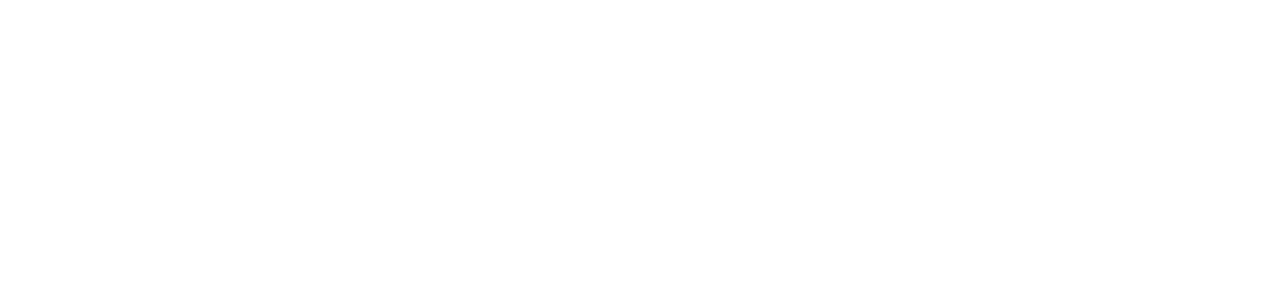
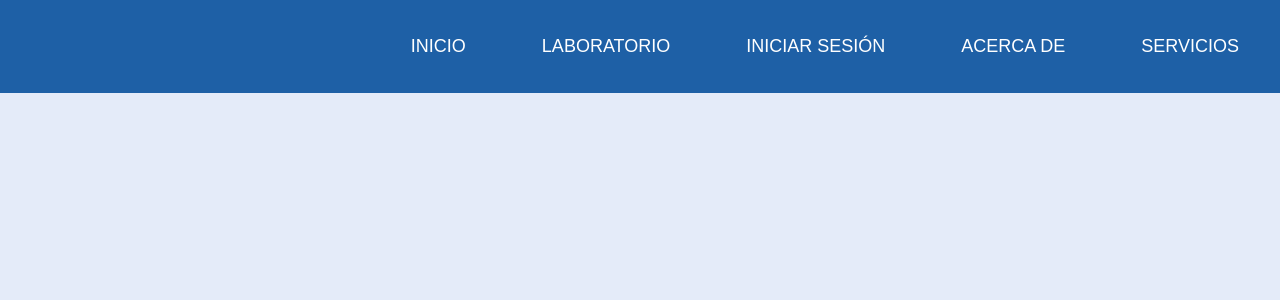
Before and after one commit to JoesarX/Sistema-Clinica-Victor-Cruz, a React (Create React App) app in the folder client/: page /acerca-de in a window 1280 px wide. Shown: the top 300 px of the page. Built offline with nearby package versions, Linux system fonts and the light colour scheme.

Commit message:
Homepage Terminada trabajando en About us

```diff
--- a/client/src/Modules/HojaDeEstilos/Acercade.css
+++ b/client/src/Modules/HojaDeEstilos/Acercade.css
@@ -0,0 +1,124 @@
+.bt {
+    color: #fff;
+    background-color: #1E60A6;
+    border: #1E60A6;
+    padding-left: 70px;
+    transition: transform 0.3s ease-in-out;
+    overflow: hidden;
+}
+
+.bt:hover {
+    transform: translateX(10px);
+}
+
+.bt::before {
+    position: absolute;
+    top: 0;
+    left: -100%;
+    width: 100%;
+    height: 100%;
+    transition: left 0.3s ease-in-out;
+    z-index: -1;
+}
+
+.bt:hover::before {
+    left: 0;
+}
+
+
+.bt1 {
+    color: #fff;
+    background-color: #1E60A6;
+    border: #1E60A6;
+    padding-left: 70px;
+    transition: transform 0.3s ease-in-out;
+}
+
+.bt1:hover {
+    transform: translateX(10px);
+}
+
+.bt1::before {
+    position: absolute;
+    top: 0;
+    left: -100%;
+    width: 100%;
+    height: 100%;
+    transition: left 0.3s ease-in-out;
+    z-index: -1;
+}
+
+.bt1:hover::before {
+    left: 0;
+}
+
+.bt2 {
+    color: #fff;
+    background-color: #1E60A6;
+    border: #1E60A6;
+    padding-left: 70px;
+    transition: transform 0.3s ease-in-out;
+}
+
+.bt2:hover {
+    transform: translateX(10px);
+}
+
+.bt2::before {
+    position: absolute;
+    top: 0;
+    left: -100%;
+    width: 100%;
+    height: 100%;
+    transition: left 0.3s ease-in-out;
+    z-index: -1;
+}
+
+.bt2:hover::before {
+    left: 0;
+}
+
+
+.headerT {
+    display: flex;
+    justify-content: flex-end;
+    align-items: center;
+    background-color: #1E60A6;
+    padding: 35px;
+}
+
+.scrollable-page {
+    height: 100vh;
+    overflow-y: auto;
+    background-color: #E4EBF9;
+}
+
+
+#bt1,
+#bt2,
+#bt3,
+#bt4 {
+    position: absolute;
+    visibility: hidden;
+    margin-top: 15px;
+    text-align: left;
+    width: 130px;
+    height: 25px;
+    display: flex;
+    background: #1E60A6;
+    color: #fff;
+    font-size: 2.2vh;
+    border-style: none;
+}
+
+.menu_desplegable {
+    position: absolute;
+    margin-top: -30px;
+    z-index: 2;
+}
+
+#btp1,
+#btp2 {
+    position: relative;
+    z-index: 1;
+}
--- a/client/src/Modules/HojaDeEstilos/Home.css
+++ b/client/src/Modules/HojaDeEstilos/Home.css
@@ -210,8 +210,11 @@
 
 .btnA {
   background-color: #346A78;
+  position: relative;
   border-radius: 10px;
   color: white;
+  top: 130 px;
+  left: 120px;
   padding: 10px 20px;
   border: none;
   cursor: pointer;
--- a/client/src/Modules/Home/Acercade.jsx
+++ b/client/src/Modules/Home/Acercade.jsx
@@ -1,12 +1,138 @@
 import React from 'react';
-import '../HojaDeEstilos/Servicios.css';
+import '../HojaDeEstilos/Acercade.css';
+import { useNavigate } from 'react-router-dom';
+import { Slide } from 'react-slideshow-image';
+import 'react-slideshow-image/dist/styles.css';
+import ReactDOM from 'react-dom';
+import { useState } from 'react';
 
 const Acercade = () => {
 
 
+  const [isDropdownOpen, setIsDropdownOpen] = useState(false);
+  const navigate = useNavigate();
+  const handleReturnClick = () => {
+      navigate('/');
+  };
+  const handleIniciarClick = () => {
+      navigate('/iniciarsesion');
+  };
+  const handleCitaClick = () => {
+      navigate('/citas');
+  };
+  const handleLabClick = () => {
+      navigate('/laboratorio');
+  };
+
+
+  const handleServicios = () => {
+      navigate('/servicios');
+  };
+
+  const handleAcercade = () => {
+      navigate('/acerca-de');
+  };
+
+  function mostrarBotones1() {
+    var boton1 = document.getElementById('bt1');
+    var boton2 = document.getElementById('bt2');
+    var div1 = document.getElementById('m1');
+    var div2 = document.getElementById('mi1');
+    div1.style.display = 'block';
+    div2.style.display = 'block';
+    boton1.style.visibility = 'visible';
+    boton1.style.top = '30px';
+    boton2.style.visibility = 'visible';
+    boton2.style.top = '60px';
+}
+
+function ocultarBotones1() {
+    var boton1 = document.getElementById('bt1');
+    var boton2 = document.getElementById('bt2');
+    var div2 = document.getElementById('mi1');
+    div2.style.display = 'none';
+    boton1.style.visibility = 'hidden';
+    boton2.style.visibility = 'hidden';
+}
+
+function mostrarBotones2() {
+    var boton1 = document.getElementById('bt3');
+    var boton2 = document.getElementById('bt4');
+    var div1 = document.getElementById('m2');
+    var div2 = document.getElementById('mi2');
+    div1.style.display = 'block';
+    div2.style.display = 'block';
+    boton1.style.visibility = 'visible';
+    boton1.style.top = '30px';
+    boton2.style.visibility = 'visible';
+    boton2.style.top = '60px';
+}
+
+function ocultarBotones2() {
+    var boton1 = document.getElementById('bt3');
+    var boton2 = document.getElementById('bt4');
+    var div2 = document.getElementById('mi2');
+    div2.style.display = 'none';
+    boton1.style.visibility = 'hidden';
+    boton2.style.visibility = 'hidden';
+}
+
+window.onload = function () {
+    ocultarBotones1();
+    ocultarBotones2();
+    var botonPrincipal = document.getElementById('btp1');
+    var botonPrincipal2 = document.getElementById('btp2');
+    botonPrincipal.addEventListener('mouseenter', mostrarBotones1);
+    botonPrincipal.addEventListener('mouseleave', ocultarBotones1);
+    botonPrincipal2.addEventListener('mouseenter', mostrarBotones2);
+    botonPrincipal2.addEventListener('mouseleave', ocultarBotones2);
+};
+
+
+  const properties = {
+      duration: 3000,
+      transitionDuration: 500,
+      infinite: true,
+      indicators: true,
+      arrows: true
+  };
+
+
+
+
+  const toggleDropdown = () => {
+      setIsDropdownOpen(!isDropdownOpen);
+  };
+
+
+
   return (
-    <div className="hello_world">
-    </div>
+        <div className="scrollable-page">
+            <header className="headerT">
+                <button className="bt" style={{ fontSize: '18px' }} onClick={handleReturnClick}>INICIO</button>
+                <button className="bt" style={{ fontSize: '18px' }} onClick={handleLabClick}>LABORATORIO</button>
+                <button className="bt" style={{ fontSize: '18px' }} onClick={handleIniciarClick}>INICIAR SESIÓN</button>
+                <button className="bt1" style={{ fontSize: '18px' }} id="btp1" onMouseEnter={mostrarBotones1}
+                    onMouseLeave={ocultarBotones1}>ACERCA DE
+                    <div className="menu_desplegable" id='m1'>
+                        <div className="menu_item" id='mi1'>
+                            <button className='bt_menu' id='bt1' onClick={handleAcercade}>Sobre Nosotros</button>
+                            <button className='bt_menu' id='bt2' onClick={handleAcercade}>Contáctanos</button>
+                        </div>
+                    </div>
+                </button>
+                <button className="bt2" style={{ fontSize: '18px' }} id="btp2" onMouseEnter={mostrarBotones2}
+                    onMouseLeave={ocultarBotones2}>SERVICIOS
+                    <div className="menu_desplegable" id='m2'>
+                        <div className="menu_item" id='mi2'>
+                            <button className='bt_menu' id='bt3' onClick={handleServicios}>Servicios</button>
+                            <button className='bt_menu' id='bt4' onClick={handleServicios}>Otros Servicios</button>
+                        </div>
+                    </div>
+                </button>
+            </header>
+
+        </div>
   );
 };
 
--- a/client/src/Modules/Home/Home.jsx
+++ b/client/src/Modules/Home/Home.jsx
@@ -10,8 +10,13 @@ import doctor_slide from '../Imagenes/doctor_slide.jpeg';
 import doctor_slide1 from '../Imagenes/doctor_slide1.jpeg';
 
 import { FontAwesomeIcon } from '@fortawesome/react-fontawesome';
-import { faHeart } from '@fortawesome/free-solid-svg-icons';
-
+import { faFlask } from '@fortawesome/free-solid-svg-icons';
+import { faUserDoctor } from '@fortawesome/free-solid-svg-icons';
+import { faStethoscope } from '@fortawesome/free-solid-svg-icons';
+import { faLocationDot } from '@fortawesome/free-solid-svg-icons';
+import { faPhone } from '@fortawesome/free-solid-svg-icons';
+import { faCalendarDays } from '@fortawesome/free-solid-svg-icons';
+import { faUser } from '@fortawesome/free-solid-svg-icons';
 
 const Home = () => {
 
@@ -156,7 +161,9 @@ const Home = () => {
             <div className="container">
                 <div className="container1">
                     <div className="iconContainer">
-                        <FontAwesomeIcon icon={faHeart} />
+                        <div style={{ position: 'relative', left: '70px', top: '80px' }}>
+                            <FontAwesomeIcon icon={faStethoscope} style={{ color: 'rgb(30, 96, 166)', fontSize: '104px' }} />
+                        </div>
                     </div>
                     <h1 className="head1">Clinica</h1>
                     <div className="textoC">
@@ -165,6 +172,10 @@ const Home = () => {
                 </div>
                 <div className="container1">
                     <div className="iconContainer">
+                        <div style={{ position: 'relative', left: '85px', top: '70px' }}>
+                            <FontAwesomeIcon icon={faUserDoctor} style={{ color: 'rgb(30, 96, 166)', fontSize: '104px' }} />
+                        </div>
+
                     </div>
                     <h1 className="head1">Salud ocupacional</h1>
                     <div className="textoS">
@@ -172,14 +183,20 @@ const Home = () => {
                     </div>
                 </div>
                 <div className="container1">
-                    <div className="iconContainer">
+                    <div className="iconContainer" >
+                        <div style={{ position: 'relative', left: '83px', top: '70px' }}>
+                            <FontAwesomeIcon icon={faFlask} style={{ color: 'rgb(30, 96, 166)', fontSize: '104px' }} />
+                        </div>
+
                     </div>
+
                     <h1 className="head1">Laboratorio</h1>
                     <div className="textoL">
                         Respaldado por un equipo de profesionales altamente capacitados y comprometidos con la excelencia científica y la precisión diagnóstica.
                     </div>
                 </div>
             </div>
+
             <div className="container2">
                 <h1 className="ruta">Estamos ubicados en:</h1>
                 <iframe
@@ -193,18 +210,15 @@ const Home = () => {
                 ></iframe>
                 <div className="linea">
                 </div>
-                <h1 className="agendar">Agenda una cita</h1>
-                <button className="btnA" onClick={handleCitaClick}>Revisa nuestra disponibilidad</button>
-                <button className='botonA'>
-                    ∧
-                </button>
+
+                <FontAwesomeIcon icon={faCalendarDays} style={{ position: 'relative', right: '140px', top: '85px', fontSize: '100px' }} />
+                <h1 className="agendar" style={{ position: 'relative', left: '70px', top: '-50px' }}>Agenda una cita</h1>
+                <button className="btnA" onClick={handleCitaClick} style={{ position: 'relative', top: '-60px' }}>Revisa nuestra disponibilidad</button>
             </div>
             <footer className="footer">
-                <p style={{ color: '#fff' }}>Col.Kennedy, Tegucigalpa</p>
-                <p style={{ color: '#fff' }}>(504) 2228-3233</p>
-                <button // onClick={handleClick}
-                    className='botonCon'
-                >
+                <p style={{ color: '#fff' }}>  <FontAwesomeIcon icon={faLocationDot} /> Col.Kennedy, Tegucigalpa</p>
+                <p style={{ color: '#fff' }}>  <FontAwesomeIcon icon={faPhone} /> (504) 2228-3233</p>
+                <button className='botonCon' >
                     Contactanos para responder tus dudas
                 </button>
             </footer>
```
